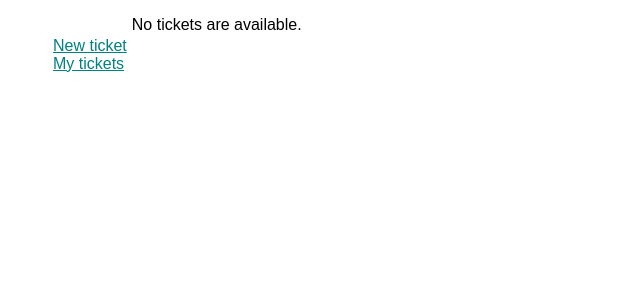
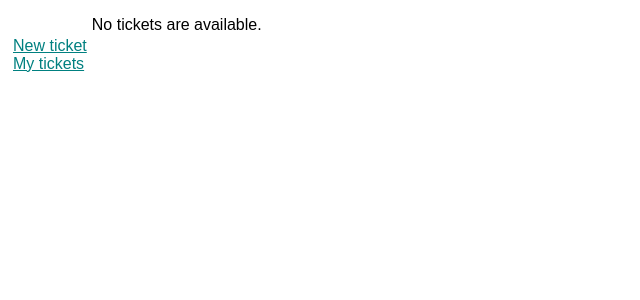
Before and after one commit to disbeliever/issues, a Django app: template tracker/templates/tracker/index.html in a window 1280 px wide. Shown: the top 300 px of the page, without its empty margins (0-640 px from the left). Run offline with Django 3.2, Linux system fonts and the light colour scheme; the template is opened without the code that fills it, so the values that code supplies are empty.

Commit message:
Some additions to tracker index.html template

```diff
--- a/tracker/static/style.css
+++ b/tracker/static/style.css
@@ -14,6 +14,7 @@
 div.menu ul
 {
   list-style-type: none;
+  padding-left: 0;
 }
 
 table.tickets
--- a/tracker/templates/tracker/index.html
+++ b/tracker/templates/tracker/index.html
@@ -3,6 +3,7 @@
 <html>
   <head>
     <meta charset="utf-8"/>
+    <title>Latest tickets</title>
     <link rel="stylesheet" href="{% static "style.css" %}"
           type="text/css" media="screen" />
     <script type="text/javascript">
@@ -11,7 +12,7 @@
       }
     </script>
   </head>
-  <body>
+  <body id="tickets">
     <div class="menu">
       <ul>
         <li><a href="/tracker/add/">New ticket</a></li>
```
